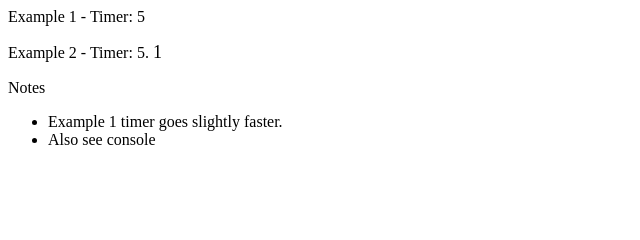
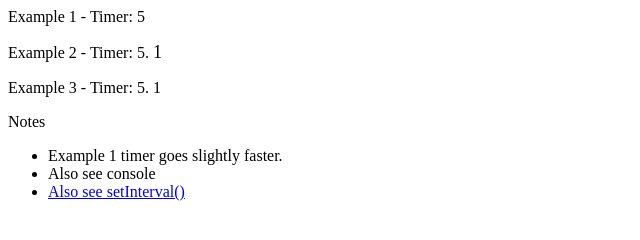
Before and after one commit to Muhammad-Yazdian/js_tutorials, a plain HTML site: page setTimeout/index.html in a window 1280 px wide. Shown: the whole page, without its empty margins (0-640 px from the left). Drawn offline with Linux system fonts and the light colour scheme.

Commit message:
setInterval method

```diff
--- a/setTimeout/index.html
+++ b/setTimeout/index.html
@@ -4,12 +4,17 @@
   <p>Example 1 - Timer: <span id="text">0</span></p>
   <p>Example 2 - Timer:
     <span id="text-second">0</span>.
-    <span id="text-decimal-second">00</span>
+    <span id="text-decimal-second">0</span>
+  </p>
+  <p>Example 3 - Timer:
+    <span id="e3-second">0</span>.
+    <span id="e3-centi-second">00</span>
   </p>
   <p>Notes</p>
   <ul>
     <li>Example 1 timer goes slightly faster.</li>
     <li>Also see console</li>
+    <li><a href="../setInterval/index.html">Also see setInterval()</a></li>
   </ul>
   <script src = "script.js"></script>
 </body>
--- a/setTimeout/script.js
+++ b/setTimeout/script.js
@@ -1,4 +1,8 @@
-// Part 1 - setTimeout(handler, time)
+// ============================
+// setTimeout(handler, time)
+// ============================
+
+// Example 0
 setTimeout(() => { console.log('1000 ms passed!') }, 1000);
 
 // This works
@@ -9,7 +13,7 @@ function myTimeHandler() { console.log('2000 ms passed!') }
 setTimeout(myTimeHandler2(3), 3000);
 function myTimeHandler2(t) { console.log(t+'000 ms passed!') }
 
-// Part 2 - Recursive
+// Example 1 - Recursive
 setTimeout(myTimerSecond, 1000);
 var second = 1;
 var second_stopAt = 15;
@@ -21,7 +25,7 @@ function myTimerSecond() {
   }
 }
 
-// Part 3 - decimal second
+// Example 2 - decimal second
 var dSec = 1, sec = 0;
 stopAt = 9.6;
 setTimeout(myTimerDecimalSecond, 100);
@@ -39,3 +43,20 @@ function myTimerDecimalSecond() {
   document.getElementById("text-decimal-second").style.fontSize =
     16 + 2*dSec + 'px';
 }
+
+// Example 3 - centi second
+var e3CentiSec = 1, e3Sec = 0;
+e3StopAt = 9.68;
+setTimeout(myTimerCentiSecond, 10);
+function myTimerCentiSecond() {
+  e3CentiSec = e3CentiSec + 1;
+  if (e3CentiSec > 99) {
+    e3CentiSec = 0;
+    e3Sec = e3Sec + 1;
+  }
+  if(100*e3Sec + e3CentiSec < 100*e3StopAt){
+    setTimeout(myTimerCentiSecond, 10);
+  }
+  document.getElementById("e3-second").innerHTML = e3Sec;
+  document.getElementById("e3-centi-second").innerHTML = e3CentiSec;
+}
```
Also changed, not shown: setInterval/index.html (added, +2 -0 lines), setInterval/script.js (added, +12 -0 lines).
